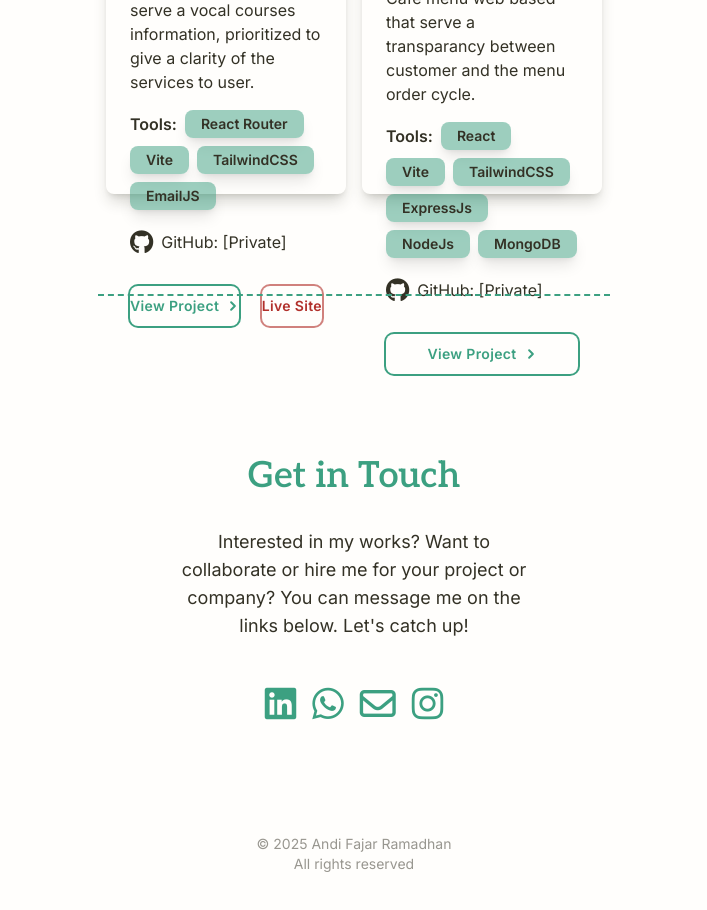
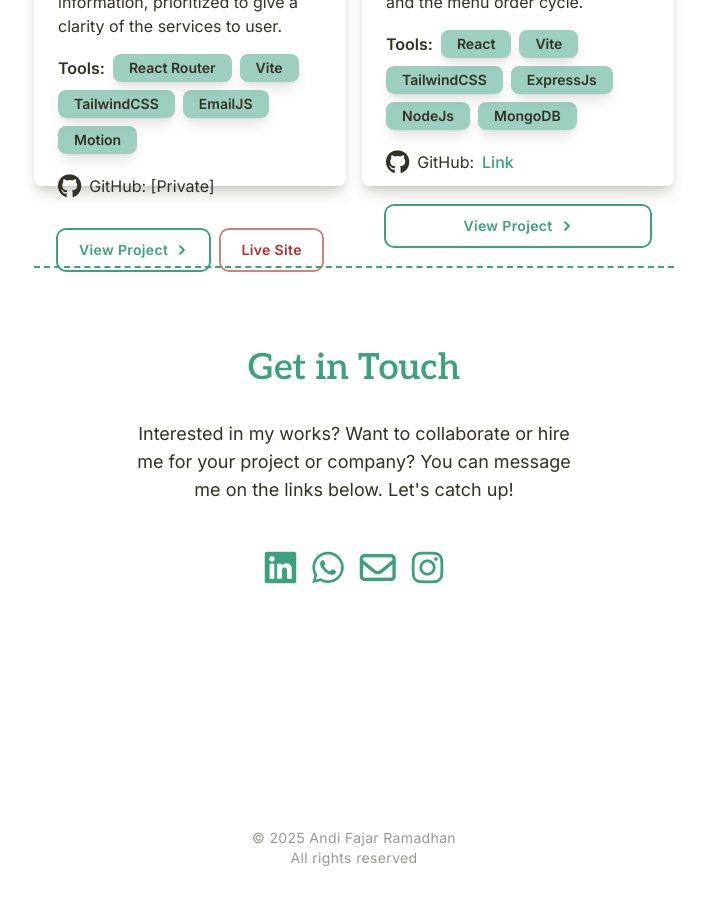
Before and after one commit to andi-ramadhan/andiramadhan.github.io, a React (Vite) app: page / in a window 1280 px wide. Shown: the part 1880-2790 px from the top of the page, without its empty margins (286-993 px from the left). Built offline with nearby package versions, Linux system fonts and the light colour scheme.

Commit message:
Centralizing explicit width and height size

```diff
--- a/src/pages/Home/Home.jsx
+++ b/src/pages/Home/Home.jsx
@@ -5,10 +5,11 @@ import Dashboard from "./components/Dashboard";
 
 const Home = () => {
   return (
-    <section className="w-full min-h-dvh bg-my-white">
+    <section className="flex flex-col w-[85%] md:w-[50%] py-20 gap-10">
       <Dashboard />
       <AboutBrief />
       <ContactBrief />
+      <Footer />
     </section>
   )
 }
--- a/src/pages/Home/components/AboutBrief.jsx
+++ b/src/pages/Home/components/AboutBrief.jsx
@@ -1,11 +1,15 @@
 import { Link } from "react-router";
 import { motion } from "framer-motion";
 import ProjectCardSmall from "../../../components/projectCard/ProjectCardSmall";
+import { ProjectData } from "../../Project/ProjectView/ProjectDetail.data";
 
 const AboutBrief = () => {
+  const project1 = ProjectData[0];
+  const project2 = ProjectData[1];
+
   return (
     <section id="about" className="w-full min-h-dvh flex justify-center">
-      <article className="w-[80%] md:w-[40%] flex flex-col gap-20 pt-20 md:pt-40 pb-20 border-t-2 border-dashed border-my-cyan text-my-black">
+      <article className="flex flex-col gap-20 pt-25 pb-10 border-t-2 border-dashed border-my-cyan text-my-black">
         <div className="flex flex-col gap-4">
           <motion.h1
             initial= {{ opacity: 0, y: 20 }}
@@ -52,46 +56,44 @@ const AboutBrief = () => {
             Latest Projects
           </motion.h1>
 
-          <div className="flex flex-wrap">
+          <div className="grid grid-cols-1 sm:grid-cols-2 gap-4">
             <motion.div
-              className="w-full md:w-1/2 md:px-2 mb-5"
               initial= {{ opacity: 0, y: 20 }}
               whileInView= {{ opacity: 1, y: 0 }}
               transition={{ duration: 0.3, delay: 0.9}}
               viewport={{ once: true }}
             >
               <ProjectCardSmall
-                imgSrc="/assets/siichisei.webp"
-                title="SiiChiSei Vocal Course"
-                desc="A Company Profile and Vocal Course Information website. Purposed to serve a vocal courses information, prioritized to give
-                a clarity of the services to user."
-                tags={[
-                  { child: 'React Router' }, { child: 'Vite' }, { child: 'TailwindCSS' }, { child: 'EmailJS' }
-                ]}
-                viewLink="/project"
-                liveLink='https://siichisei-vocalcourse.pages.dev/'
+                id={project1.key}
+                imgSrc={project1.imgSrc}
+                title={project1.title}
+                desc={project1.briefDesc}
+                tags={project1.tags}
+                viewLink={`/project/${project1.slug}`}
+                liveLink={project1.link}
+                repoLink={project1.github}
+                btnLWidth={ project1.link === '' ? "w-full" : 'w-3/5' }
+                btnRWidth={ project1.link === '' ? "hidden" : 'w-2/5' }
               />
             </motion.div>
 
             <motion.div
-              className="w-full md:w-1/2 md:px-2 mb-5"
               initial= {{ opacity: 0, y: 20 }}
               whileInView= {{ opacity: 1, y: 0 }}
               transition={{ duration: 0.3, delay: 1}}
               viewport={{ once: true }}
             >
               <ProjectCardSmall
-                imgSrc="/assets/webcafe.webp"
-                title="Web Cafe Menu (OnProgress)"
-                desc="Full-Stack Web Project, Cafe menu web based
-                    that serve a transparancy between customer and the menu order cycle."
-                tags={[
-                  { child: 'React' }, { child: 'Vite' }, { child: 'TailwindCSS' }, { child: 'ExpressJs' },
-                  { child: 'NodeJs' }, { child: 'MongoDB' }
-                ]}
-                btnLWidth="w-full"
-                btnRWidth="hidden"
-                viewLink="/project"
+                id={project2.key}
+                imgSrc={project2.imgSrc}
+                title={project2.title}
+                desc={project2.briefDesc}
+                tags={project2.tags}
+                viewLink={`/project/${project2.slug}`}
+                liveLink={project2.link}
+                repoLink={project2.github}
+                btnLWidth={ project2.link === '' ? "w-full" : 'w-3/5' }
+                btnRWidth={ project2.link === '' ? "hidden" : 'w-2/5' }
               />
             </motion.div>
           </div>
--- a/src/pages/Home/components/ContactBrief.jsx
+++ b/src/pages/Home/components/ContactBrief.jsx
@@ -10,8 +10,8 @@ const ContactBrief = () => {
   ]
 
   return (
-    <section id="about" className="w-full min-h-[80dvh] flex justify-center text-my-black">
-      <article className="w-[80%] md:w-[40%] flex flex-col md:items-center gap-2 md:gap-8 pt-20 md:pt-40 pb-20 border-t-2 border-dashed border-my-cyan">
+    <section id="about" className="w-full min-h-[70dvh] md:min-h-[50dvh] flex justify-center text-my-black">
+      <article className="flex flex-col md:items-center gap-2 md:gap-8 pt-20 pb-30 border-t-2 border-dashed border-my-cyan">
         <motion.h1
           initial= {{ opacity: 0, y: 20 }}
           whileInView= {{ opacity: 1, y: 0 }}
@@ -49,10 +49,6 @@ const ContactBrief = () => {
           ))}
         </div>
       </article>
-      <div className="absolute bottom-15 text-center text-sm opacity-50">
-        <p>&copy; 2025 Andi Fajar Ramadhan</p>
-        <p>All rights reserved</p>
-      </div>
     </section>
   )
 }
--- a/src/pages/Home/components/Dashboard.jsx
+++ b/src/pages/Home/components/Dashboard.jsx
@@ -9,9 +9,9 @@ const Dashboard = () => {
   }
 
   return (
-    <section id="home" className="flex flex-col justify-center text-my-black items-center -translate-y-5 min-h-screen w-full">
+    <section id="home" className="flex flex-col justify-center text-my-black items-center -translate-y-25 min-h-screen w-full">
 
-      <div className="flex flex-col justify-center items-center gap-5 w-[80%] md:w-[40%]">
+      <div className="flex flex-col justify-center items-center gap-5">
         <div className="flex flex-col gap-2">
           <motion.h1
             initial= {{ opacity: 0, y: 20 }}
```
